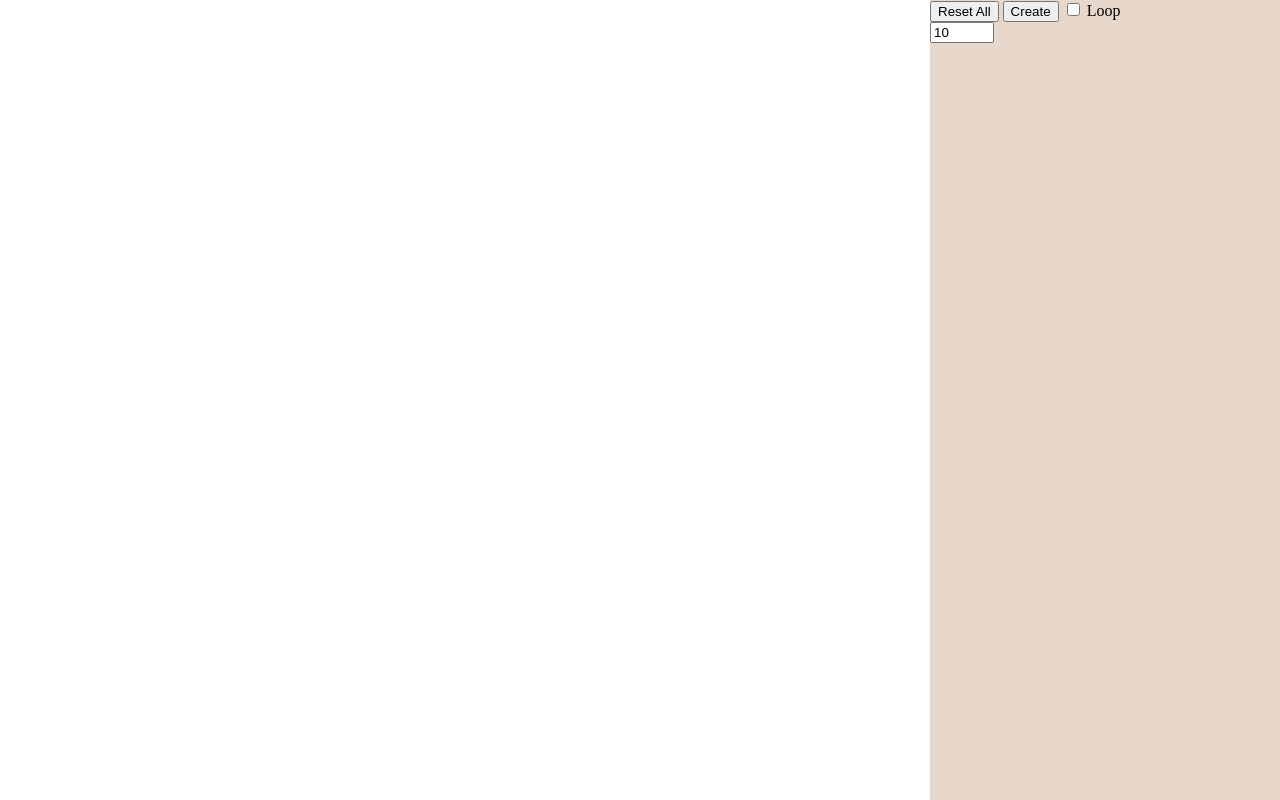
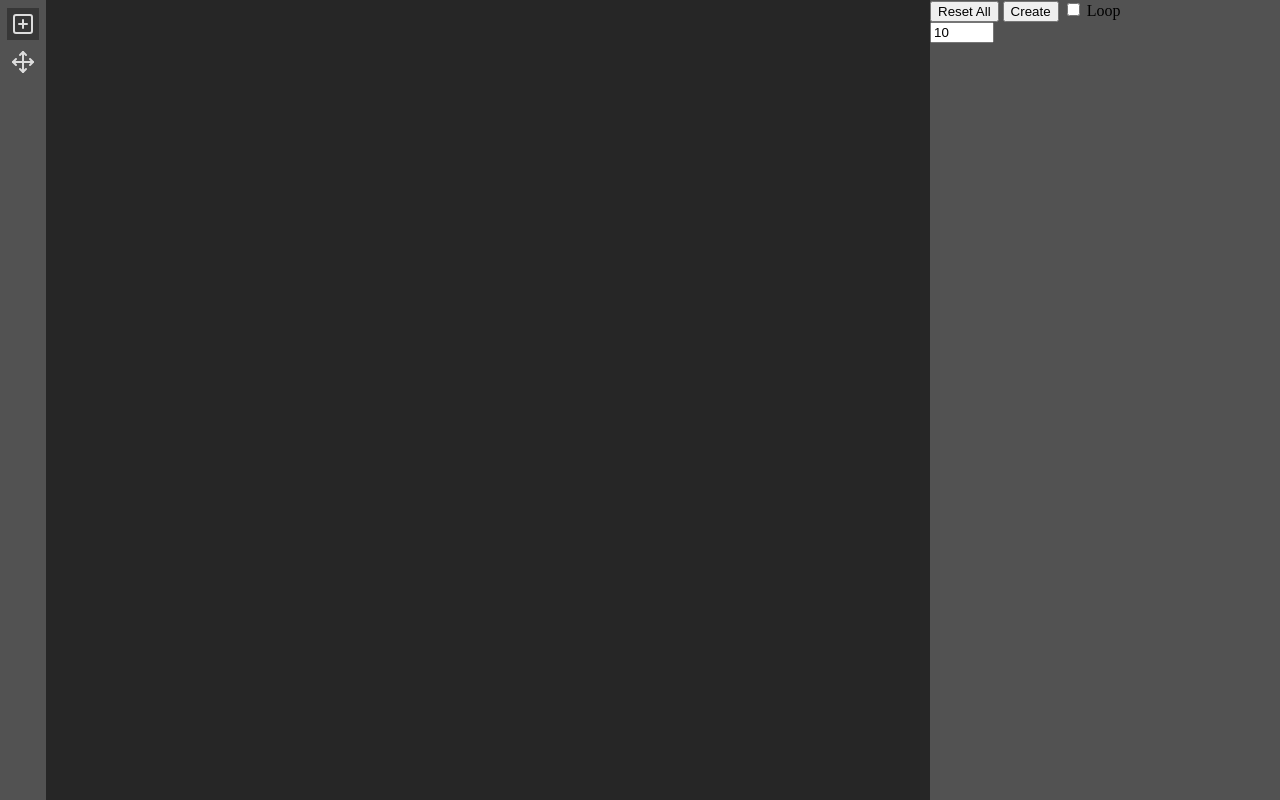
Before and after one commit to dado3212/image-motion, a plain HTML site: page index.html in a window 1280 px wide. Drawn offline with nearby package versions, Linux system fonts and the light colour scheme.

Commit message:
Add in selectable toolbox, some color overhauls

```diff
--- a/css/main.css
+++ b/css/main.css
@@ -1,3 +1,11 @@
+/**
+    z-index:
+     1 - normal level
+     2 - rectangle
+     3 - sidebar, toolbox
+     4 - modal
+*/
+
 /* Rectangle */
 .rectangle {
     position: absolute;
@@ -33,15 +41,64 @@
 
 body {
     margin: 0;
+    overscroll-behavior-x: none;
+}
+
+.main {
+    /* Take up all of the space */
+    display: flex;
+    height: 100vh;
+    width: 100vw;
+
+    overflow: hidden;
+}
+
+#toolbox {
+    background-color: #525252;
+    display: flex;
+    flex-direction: column;
+    width: 46px;
+    padding: 5px 0;
+
+    z-index: 3;
+}
+
+#toolbox span {
+    width: 32px;
+    height: 32px;
+    text-align: center;
+    display: flex;
+    justify-content: center;
+    align-items: center;
+    color: #ddd;
+    margin: 3px 7px;
+
+    cursor: pointer;
+}
+
+#toolbox span.selected {
+    background-color: #373737;
 }
 
 #container {
-    width: calc(100% - 350px);
-    height: 100vh;
+    flex-grow: 1;
+
     overflow: hidden;
     position: relative;
 
+    background-color: #262626;
+
     overscroll-behavior-x: none;
+}
+
+#sidebar {
+    width: 350px;
+    background-color: #525252;
+
+    z-index: 3;
+
+    display: flex;
+    flex-direction: column;
 }
 
 #image {
@@ -50,20 +107,6 @@ body {
     left: 0;
 
     transition: 'transform 0.3s ease-in-out';
-}
-
-#sidebar {
-    height: 100vh;
-    width: 350px;
-    position: absolute;
-    right: 0px;
-    top: 0px;
-    background-color: #e8d8cb;
-
-    z-index: 3;
-
-    display: flex;
-    flex-direction: column;
 }
 
 #frames {
@@ -131,3 +174,13 @@ body {
     height: 615px;
     width: 100%;
 }
+
+.feather {
+    width: 24px;
+    height: 24px;
+    stroke: currentColor;
+    stroke-width: 2;
+    stroke-linecap: round;
+    stroke-linejoin: round;
+    fill: none;
+  }
--- a/index.html
+++ b/index.html
@@ -1,4 +1,5 @@
 <html>
+
 <head>
     <title>Image Panner</title>
     <link rel="stylesheet" type="text/css" href="css/main.css">
@@ -6,8 +7,21 @@
 
     <script type="module" src="js/main.js"></script>
 </head>
+
 <body dropzone>
-        <div>
+    <div class="main">
+        <div id="toolbox">
+            <span id="addFrame" class="selected" title="Add frames">
+                <svg class="feather">
+                    <use href="assets/feather-sprite.svg#plus-square" />
+                </svg>
+            </span>
+            <span id="moveFrame" title="Move existing frames">
+                <svg class="feather">
+                    <use href="assets/feather-sprite.svg#move" />
+                </svg>
+            </span>
+        </div>
         <div id="container">
             <div id="image">
                 <canvas id="canvas"></canvas>
@@ -28,7 +42,7 @@
     <!-- Used for following the mouse around for frame creation -->
     <div id="rectangle" class="rectangle" style="display: none;"></div>
     <!-- Modal when you create a video, showing progress and output -->
-        <div id="modal" style="display: none";>
+    <div id="modal" style="display: none" ;>
         <button id="closeModal">X</button>
         <div class="progress-container">
             <div class="progress-bar" id="progressBar"></div>
--- a/js/main.js
+++ b/js/main.js
@@ -78,6 +78,26 @@ document.addEventListener('DOMContentLoaded', () => {
     // Modal
     document.getElementById('closeModal').addEventListener('click', (_) => {
         document.getElementById('modal').style.display = "none";
+    });
+
+    document.getElementById('addFrame').addEventListener('click', (_) => {
+        // Mark everything as unselected
+        const toolboxOptions = document.querySelectorAll('#toolbox span');
+        for (var i = 0; i < toolboxOptions.length; i++) {
+            toolboxOptions[i].classList.remove('selected');
+        }
+        // Select addFrame
+        document.getElementById('addFrame').classList.add('selected');
+    });
+
+    document.getElementById('moveFrame').addEventListener('click', (_) => {
+        // Mark everything as unselected
+        const toolboxOptions = document.querySelectorAll('#toolbox span');
+        for (var i = 0; i < toolboxOptions.length; i++) {
+            toolboxOptions[i].classList.remove('selected');
+        }
+        // Select addFrame
+        document.getElementById('moveFrame').classList.add('selected');
     });
 });
 
```
Also changed, not shown: assets/feather-sprite.svg (added), 1 other file. Lines whose indentation alone changed are shown as unchanged.
